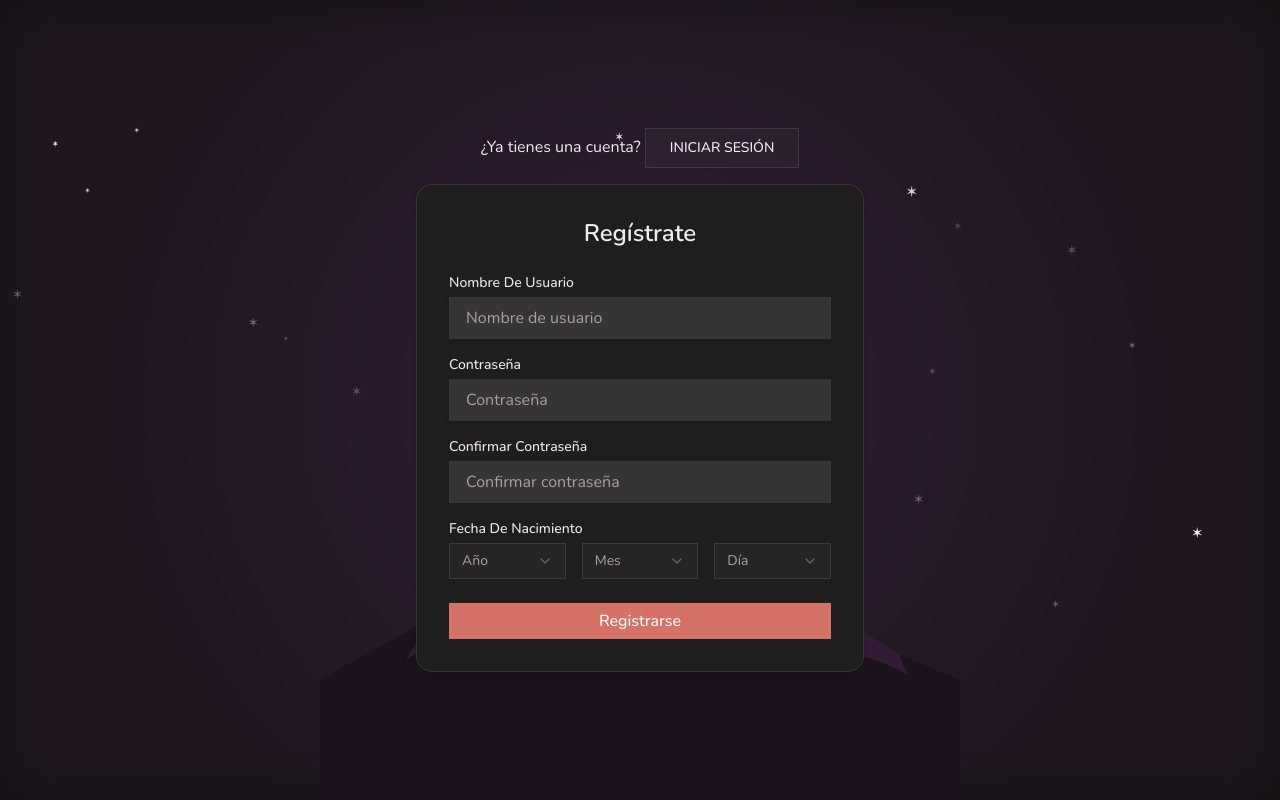
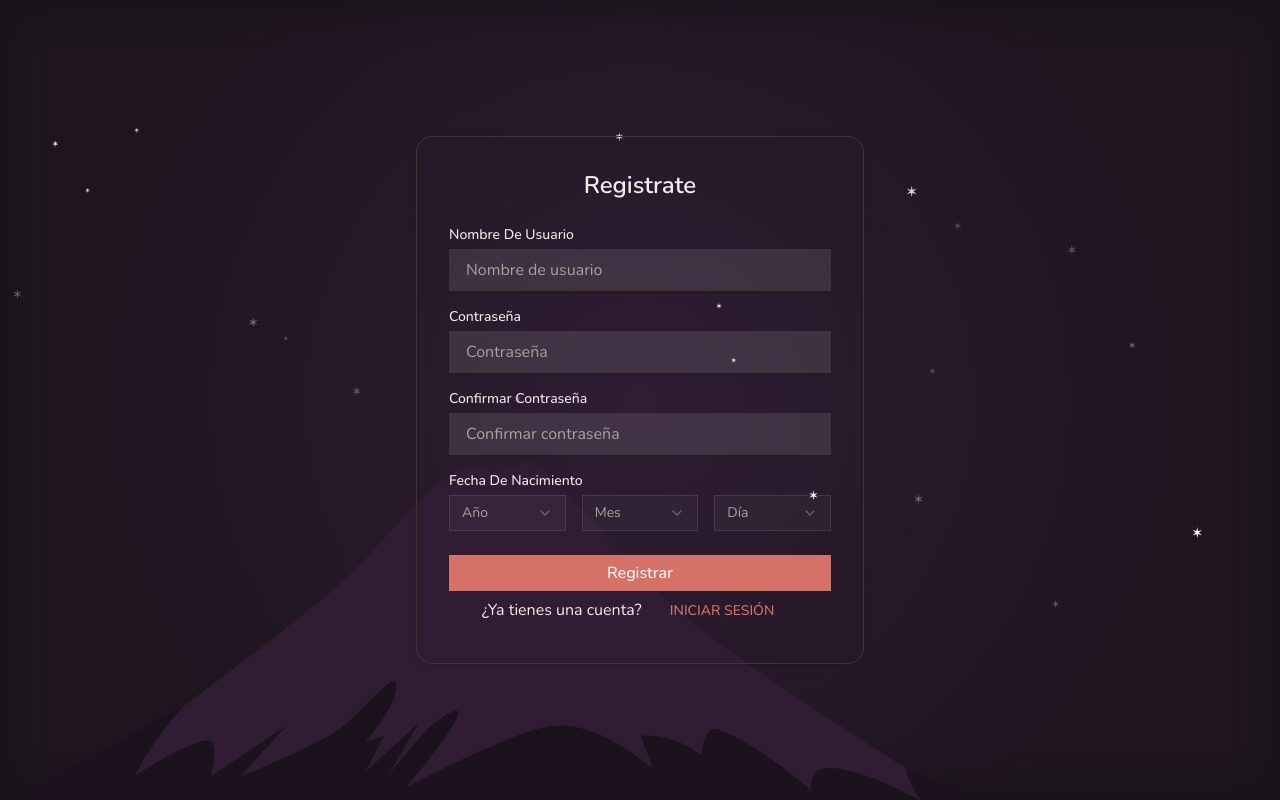
Before and after one commit to Luchito002/kanji_memorize, a React (Vite) app: page /register in a window 1280 px wide. Built offline with nearby package versions, Linux system fonts and the light colour scheme.

Commit message:
fix title edit users profile

```diff
--- /dev/null
+++ b/src/components/AuthPages/CustomFormAuth.tsx
@@ -0,0 +1,40 @@
+import { FormEventHandler, ReactNode } from "react";
+import { Button } from "../ui/button";
+import { Link } from "react-router-dom";
+
+interface Props {
+  children: ReactNode
+  titleForm: string
+  submitButtonLabel: string,
+  changeFormButtonLabel: string,
+  changeFormQuestion: string,
+  link: string,
+  onSubmit: FormEventHandler<HTMLFormElement>
+}
+
+export default function CustomFormAuth({ children, titleForm, submitButtonLabel, onSubmit, link, changeFormButtonLabel, changeFormQuestion }: Props) {
+  return (
+    <form
+      onSubmit={onSubmit}
+      className="min-h-screen flex flex-col gap-4 items-center justify-center px-4"
+    >
+      <div className="w-full max-w-md text-card-foreground p-8 rounded-2xl shadow-md border border-border">
+        <h1 className="text-2xl font-semibold mb-6 text-center">{titleForm}</h1>
+
+        <div className="space-y-4">
+          {children}
+        </div>
+        <div className="flex flex-col justify-center text-center">
+          <Button type="submit" className="w-full mt-6 rounded-xl py-2 text-base font-medium">
+            {submitButtonLabel}
+          </Button>
+
+          <div>
+            {changeFormQuestion}
+            <Link to={link}> <Button variant="link" size="lg">{changeFormButtonLabel}</Button></Link>
+          </div>
+        </div>
+      </div>
+    </form>
+  )
+}
--- a/src/components/NewKanjiPage/TodayProgressCongratulations.tsx
+++ b/src/components/NewKanjiPage/TodayProgressCongratulations.tsx
@@ -1,7 +1,7 @@
 import Lottie from "lottie-react";
 import confettiAnimation from "@/assets/confetti.json"
 import { CheckCircle } from "lucide-react";
-import { useNavigate } from "react-router-dom";
+import { Link, useNavigate } from "react-router-dom";
 import { Button } from "../ui/button";
 
 export default function TodayProgressCongratulations() {
@@ -22,7 +22,8 @@ export default function TodayProgressCongratulations() {
       <p className="text-muted-foreground text-lg">
         Has completado tu estudio de kanjis de hoy. ¡Sigue así!
       </p>
-      <Button onClick={handleClick}>Continuar</Button>
+      <Button onClick={handleClick}>Terminar estudio del día</Button>
+      <Link to="/profile/#daily_kanji_limit"><Button variant="link" size="xl">¿Quieres aumentar el límite de kanji por día?</Button></Link>
     </div>
   );
 }
--- a/src/hooks/useApi.tsx
+++ b/src/hooks/useApi.tsx
@@ -1,5 +1,7 @@
 import { useCallback, useEffect, useRef, useState } from "react";
 import { UseApiCall } from "../models";
+import { AxiosError } from "axios";
+import { ApiResponse } from "@/types/api_response";
 
 type UseApiOptions<P> = {
   autoFetch?: boolean;
@@ -7,7 +9,7 @@ type UseApiOptions<P> = {
 };
 
 type Data<T> = T | null;
-type CustomError = Error | null;
+type CustomError = AxiosError<ApiResponse<null>> | null;
 
 interface UseApiResult<T, P> {
   loading: boolean;
@@ -34,6 +36,7 @@ export const useApi = <T, P>(
     const { call, controller } = apiCall(param);
     controllerRef.current = controller;
 
+    setError(null);
     setLoading(true);
 
     return new Promise((resolve, reject) => {
--- a/src/index.css
+++ b/src/index.css
@@ -15,6 +15,7 @@
   --radius-xl: calc(var(--radius) + 4px);
   --color-background: var(--background);
   --color-foreground: var(--foreground);
+  --color-form: var(--form);
   --color-kanji-border: var(--kanji-border);
   --color-kanji-background: var(--kanji-background);
   --color-kanji-foreground: var(--kanji-foreground);
@@ -52,6 +53,8 @@
 :root {
   --background: #FDFCF9;
   --foreground: #1B1B1F;
+
+  --form: #FFFFFF;
 
   --card: #FFFFFF;
   --card-foreground: #2E2E33;
@@ -101,6 +104,8 @@
 .dark {
   --background: #141314;
   --foreground: #F1EDEA;
+
+  --form: #FFFFFF;
 
   --card: #1F1E1F;
   --card-foreground: #F1EDEA;
--- a/src/layouts/AuthLayout.tsx
+++ b/src/layouts/AuthLayout.tsx
@@ -12,7 +12,6 @@ export default function AuthLayout() {
         alt="Sakuras"
         className="dark:hidden flex fixed bottom-10 left-10 h-[200px] -z-10"
       />
-
       <img
         src={sakura}
         alt="Sakuras"
@@ -21,16 +20,17 @@ export default function AuthLayout() {
       <div className="dark:hidden flex absolute inset-0 -z-30 pointer-events-none">
         <div className="w-full h-full bg-[radial-gradient(circle,_white_0%,_#FFEAEA_40%)] blur-3xl" />
       </div>
+
+
       <img
         src={fujiDarkSmall}
         alt="Fuji dark big"
-        className="dark:flex hidden fixed left-1/2 -z-20 translate-x-[-50%] w-full h-[40rem] -bottom-20"
+        className="dark:flex hidden fixed -z-20 sm:-bottom-80 -bottom-20"
       />
       <div className="dark:flex hidden fixed inset-0 -z-30 pointer-events-none">
         <div className="w-full h-full bg-[radial-gradient(circle,_#301D34_0%,_#1E151F_70%)] blur-xl" />
       </div>
       <Starfield />
-
       <Outlet />
     </>
   )
--- a/src/pages/LoginPage.tsx
+++ b/src/pages/LoginPage.tsx
@@ -2,16 +2,18 @@ import { SubmitHandler, useForm } from 'react-hook-form';
 import { LoginFormValues, loginSchema } from "@/components/CustomForm"
 import InputForm from '@/components/CustomForm/CustomInput';
 import { zodResolver } from '@hookform/resolvers/zod';
-import { Button } from '@/components/ui/button';
 import { useApi } from '@/hooks/useApi';
 import { LoginPayload, TokenResponse, UserResponse } from '@/models';
 import { postLoginUser } from '@/services/api.service';
-import { Link, useNavigate } from 'react-router-dom';
+import { useNavigate } from 'react-router-dom';
 import { useEffect } from 'react';
 import { getUserMe } from '@/services/apiUser.service';
 import { useDispatch } from 'react-redux';
 import { AppDispatch } from '@/redux/store';
 import { loginSuccess } from '@/redux/states';
+import LoadingAnimationSmall from '@/components/Animations/loading-animation-small';
+import SuccessfullyAnimationSmall from '@/components/Animations/successfully-animation-small';
+import CustomFormAuth from '@/components/AuthPages/CustomFormAuth';
 
 export default function LoginPage() {
   const navigate = useNavigate()
@@ -43,6 +45,7 @@ export default function LoginPage() {
     }
   }, [userData, dispatch, navigate]);
 
+
   const onSubmit: SubmitHandler<LoginFormValues> = (data) => {
     const payload: LoginPayload = {
       username: data.name,
@@ -53,31 +56,20 @@ export default function LoginPage() {
   }
 
   return (
-    <form
+    <CustomFormAuth
       onSubmit={handleSubmit(onSubmit)}
-      className="min-h-screen flex flex-col gap-4 items-center justify-center px-4 z-10"
+      titleForm='Iniciar sesión'
+      submitButtonLabel='Iniciar sesión'
+      changeFormQuestion='¿No tienes una cuenta?'
+      changeFormButtonLabel='REGISTRATE'
+      link='/register'
     >
-      <div>
-        ¿No tienes una cuenta?
-        <Link to="/register"> <Button variant="outline" size="lg">REGISTRATE</Button></Link>
-      </div>
+      <InputForm name="name" control={control} label="Nombre de usuario" type="text" error={errors.name} />
+      <InputForm name="password" control={control} label="Contraseña" type="password" error={errors.password} />
 
-      <div className="w-full max-w-md bg-card text-card-foreground p-8 rounded-2xl shadow-md border border-border">
-        <h1 className="text-2xl font-semibold mb-6 text-center">Iniciar sesión</h1>
-
-        <div className="space-y-4">
-          <InputForm name="name" control={control} label="Nombre de usuario" type="text" error={errors.name} />
-          <InputForm name="password" control={control} label="Contraseña" type="password" error={errors.password} />
-        </div>
-
-        {loading && <p className="text-sm text-primary mt-4 text-center">Enviando...</p>}
-        {error && <p className="text-sm text-destructive mt-4 text-center">{error.message}</p>}
-        {data && <p className="text-sm text-success mt-4 text-center">¡Inicio exitoso!</p>}
-
-        <Button type="submit" className="w-full mt-6 rounded-xl py-2 text-base font-medium">
-          Continuar
-        </Button>
-      </div>
-    </form>
+      {loading && <LoadingAnimationSmall label="Iniciando Sesión" />}
+      {error && <p className="text-sm text-destructive mt-4 text-center">{error?.response?.data.message}</p>}
+      {data && <SuccessfullyAnimationSmall label="¡Inicio exitoso!" />}
+    </CustomFormAuth >
   )
 }
--- a/src/pages/RegisterPage.tsx
+++ b/src/pages/RegisterPage.tsx
@@ -2,19 +2,21 @@ import { SubmitHandler, useForm } from 'react-hook-form'
 import { FormValues, registerSchema } from "@/components/CustomForm"
 import InputForm from '@/components/CustomForm/CustomInput'
 import { zodResolver } from '@hookform/resolvers/zod'
-import { Button } from '@/components/ui/button'
 import { useApi } from '@/hooks/useApi'
 import { RegisterPayload, TokenResponse, UserSettingsResponse } from '@/models'
 import { postRegisterUser } from '@/services/api.service'
-import { Link, useNavigate } from 'react-router-dom'
+import { useNavigate } from 'react-router-dom'
 import DatePicker from '@/components/date-picker'
 import { useEffect } from 'react'
 import { postCreateSettings } from '@/services/apiUserSettings.service'
 import { ApiResponse } from '@/types/api_response'
+import LoadingAnimationSmall from '@/components/Animations/loading-animation-small'
+import SuccessfullyAnimationSmall from '@/components/Animations/successfully-animation-small'
+import CustomFormAuth from '@/components/AuthPages/CustomFormAuth'
 
 export default function RegisterPage() {
   const navigate = useNavigate()
-  const { control, handleSubmit, formState: { errors } } = useForm<FormValues>({
+  const { control, handleSubmit, setError, formState: { errors } } = useForm<FormValues>({
     resolver: zodResolver(registerSchema),
     mode: "onBlur",
     defaultValues: {
@@ -27,14 +29,20 @@ export default function RegisterPage() {
     },
   })
 
-  const { loading, error, data, fetch: registerUserFetch } = useApi<TokenResponse, RegisterPayload>(postRegisterUser)
+  const { loading, error, data, fetch: registerUserFetch } = useApi<ApiResponse<TokenResponse>, RegisterPayload>(postRegisterUser)
   const { fetch: createSettingsFetch } = useApi<ApiResponse<UserSettingsResponse>, string>(postCreateSettings)
 
   useEffect(() => {
     if (data) {
       navigate('/menu')
     }
-  }, [data, navigate])
+    if (error?.response?.data?.message === "Username already exists") {
+      setError("name", {
+        type: "manual",
+        message: "El nombre de usuario ya está en uso"
+      })
+    }
+  }, [data, navigate, error, setError])
 
   const onSubmit: SubmitHandler<FormValues> = async (data) => {
     const birthdate = `${data.birthYear}-${data.birthMonth.padStart(2, "0")}-${data.birthDay.padStart(2, "0")}`
@@ -45,25 +53,21 @@ export default function RegisterPage() {
       birthdate
     }
     const dataRegister = await registerUserFetch(payload)
-    console.log(dataRegister.access_token)
-    localStorage.setItem("token", dataRegister.access_token);
-    await createSettingsFetch(dataRegister.access_token)
+    if (dataRegister.result) {
+      localStorage.setItem("token", dataRegister.result.access_token);
+      await createSettingsFetch(dataRegister.result.access_token)
+    }
   }
 
   return (
-    <form
+    <CustomFormAuth
       onSubmit={handleSubmit(onSubmit)}
-      className="min-h-screen flex flex-col gap-4 items-center justify-center px-4"
+      titleForm='Registrate'
+      submitButtonLabel='Registrar'
+      changeFormQuestion='¿Ya tienes una cuenta?'
+      changeFormButtonLabel='INICIAR SESIÓN'
+      link='/login'
     >
-      <div>
-        ¿Ya tienes una cuenta?
-        <Link to="/login"> <Button variant="outline" size="lg">INICIAR SESIÓN</Button></Link>
-      </div>
-
-      <div className="w-full max-w-md bg-card text-card-foreground p-8 rounded-2xl shadow-md border border-border">
-        <h1 className="text-2xl font-semibold mb-6 text-center">Regístrate</h1>
-
-        <div className="space-y-4">
       <InputForm name="name" control={control} label="Nombre de usuario" type="text" error={errors.name} />
       <InputForm name="password" control={control} label="Contraseña" type="password" error={errors.password} />
       <InputForm name="confirmPassword" control={control} label="Confirmar contraseña" type="password" error={errors.confirmPassword} />
@@ -76,16 +80,9 @@ export default function RegisterPage() {
         month='birthMonth'
         day='birthDay'
       />
-        </div>
 
-        {loading && <p className="text-sm text-primary mt-4 text-center">Enviando...</p>}
-        {error && <p className="text-sm text-destructive mt-4 text-center">{error.message}</p>}
-        {data && <p className="text-sm text-success mt-4 text-center">¡Registro exitoso!</p>}
-
-        <Button type="submit" className="w-full mt-6 rounded-xl py-2 text-base font-medium">
-          Registrarse
-        </Button>
-      </div>
-    </form>
+      {loading && <LoadingAnimationSmall label="Registrando" />}
+      {data && <SuccessfullyAnimationSmall label="Registro Completado" />}
+    </CustomFormAuth>
   )
 }
--- a/src/services/api.service.ts
+++ b/src/services/api.service.ts
@@ -7,12 +7,13 @@ import {
   UseApiCall
 } from "../models";
 import { loadAbort } from "../utilities";
+import { ApiResponse } from "@/types/api_response";
 
-export const postRegisterUser = (payload: RegisterPayload): UseApiCall<TokenResponse> => {
+export const postRegisterUser = (payload: RegisterPayload): UseApiCall<ApiResponse<TokenResponse>> => {
   const controller = loadAbort()
 
   return {
-    call: axios.post<TokenResponse>(
+    call: axios.post<ApiResponse<TokenResponse>>(
       `${BASE_URL}/auth/register`,
       payload,
       { signal: controller.signal }
```
Also changed, not shown: src/components/ProfilePage/EditProfile.tsx (+25 -6 lines), src/components/ProfilePage/EditSettings.tsx (+11 -2 lines), src/components/loading-animation.tsx (+3 -5 lines). Lines whose indentation alone changed are shown as unchanged.
